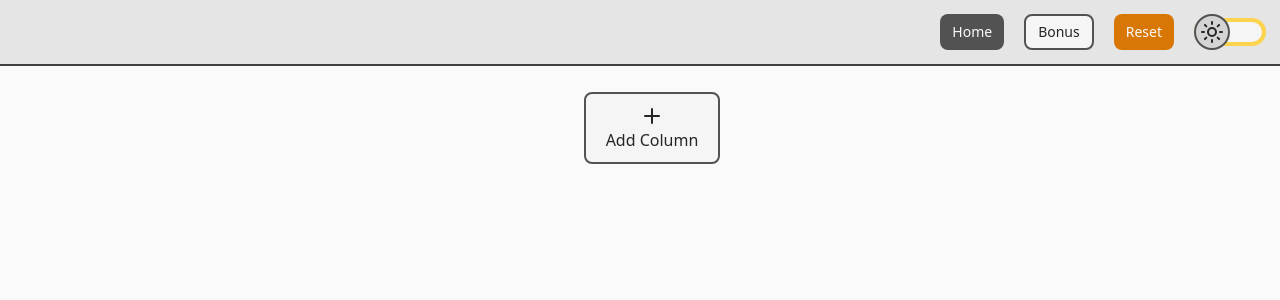
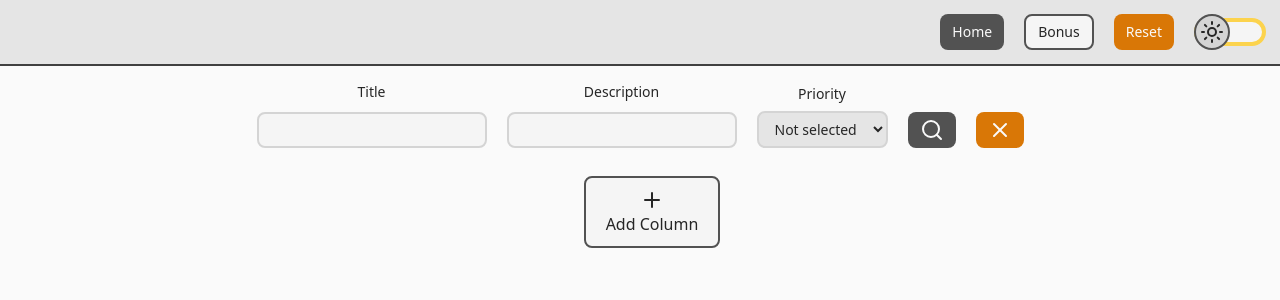
Before and after one commit to JoG655/KanbanBoard, a React (Vite) app: page /bonus in a window 1280 px wide. Both pictures are taken after a click on the button "Home". Shown: the top 300 px of the page. Built offline with nearby package versions, Linux system fonts and the light colour scheme.

Commit message:
Search and layout done

```diff
--- a/src/layouts/home/EditTask.tsx
+++ b/src/layouts/home/EditTask.tsx
@@ -20,7 +20,7 @@ export function EditTask() {
       draggable="true"
       onDragStart={handleDragStart}
     >
-      <h4 className="text-md max-h-10 text-balance">{title}</h4>
+      <h4 className="max-h-10 text-balance text-base">{title}</h4>
       <div className="flex">
         <p className="text-sm">
           {subtasks.length
--- a/src/layouts/home/Task.tsx
+++ b/src/layouts/home/Task.tsx
@@ -2,6 +2,7 @@ import { type TaskType } from "../../types/boardType";
 import { useBoardStore } from "../../stores/boardStore";
 import { useDragStore } from "../../stores/dragStore";
 import { type DragEvent } from "react";
+import { elementTransition } from "../../utils/elementTransition";
 import { twMerge } from "tailwind-merge";
 import { Button } from "../../components/Button";
 import { Edit, List, Trash } from "lucide-react";
@@ -51,7 +52,9 @@ export function Task({
   }
 
   function handleOnClickDelete() {
+    elementTransition(() => {
       deleteTask(columnId, id);
+    });
   }
 
   return (
@@ -59,6 +62,7 @@ export function Task({
       className={twMerge(
         "rounded-md bg-primary-300 p-2 shadow-md dark:bg-primary-600",
         isDragEnabled ? "cursor-grab" : null,
+        isDragEnabled &&
           dragData.variant === "task" &&
           dragData.columnId === columnId &&
           dragData.taskId === id
@@ -71,13 +75,16 @@ export function Task({
       draggable={isDragEnabled}
       onDragStart={handleDragStart}
     >
-      <h4 className="text-md max-h-10 text-balance">{title}</h4>
-      <div className="flex">
+      <h4 className="overflow-hidden text-balance break-words text-base">
+        {title}
+      </h4>
+      <div className="flex items-baseline justify-between">
         <p className="text-sm">
           {subtasks.length
             ? `${subtasksCompleted} / ${subtasks.length} subtasks`
             : "No subtasks"}
         </p>
+        <div className="flex items-center">
           <Button
             styleVariant={"outline"}
             styleSize={"sm"}
@@ -104,5 +111,6 @@ export function Task({
           </Button>
         </div>
       </div>
+    </div>
   );
 }
--- a/src/pages/Board.tsx
+++ b/src/pages/Board.tsx
@@ -1,21 +1,162 @@
+import { type TaskPriorityType } from "../types/boardType";
+import { type EntriesType } from "../types/utility";
 import { useBoardStore } from "../stores/boardStore";
+import { useState, useMemo, type FormEvent } from "react";
+import { useDragStore } from "../stores/dragStore";
+import { Input } from "../components/Input";
+import { Select } from "../components/Select";
+import { Button } from "../components/Button";
+import { Search, X, Plus } from "lucide-react";
 import { DropArea } from "../layouts/home/DropArea";
 import { Fragment } from "react/jsx-runtime";
 import { Column } from "../layouts/home/Column";
-import { Button } from "../components/Button";
-import { Plus } from "lucide-react";
+
+const SEARCH_TITLE_NAME = "title";
+
+const SEARCH_DESCRIPTION_NAME = "description";
+
+const SEARCH_PRIORITY_NAME = "priority";
+
+type SearchPriorityType = TaskPriorityType | "Not selected";
+
+const SEARCH_PRIORITY_OPTIONS: Record<SearchPriorityType, string> = {
+  "Not selected": "Not selected",
+  "Very low": "Very low",
+  Low: "Low",
+  Medium: "Medium",
+  High: "High",
+  "Very high": "Very high",
+};
+
+const DEFAULT_SEARCH_KEYS = {
+  title: "",
+  description: "",
+  priority: "Not selected",
+};
+
+type FormSearchKeysType = Record<
+  keyof typeof DEFAULT_SEARCH_KEYS,
+  string | undefined
+>;
+
+function checkSearchKeysDefaults(searchKeys: FormSearchKeysType) {
+  const entries = Object.entries(searchKeys) as EntriesType<FormSearchKeysType>;
+
+  return entries.every(
+    ([key, value]) => value === undefined || value === DEFAULT_SEARCH_KEYS[key],
+  );
+}
 
 export function Board() {
   const { columns, addColumn } = useBoardStore();
+
+  const { setIsDragEnabled } = useDragStore();
+
+  const [searchKeys, setSearchKeys] = useState(DEFAULT_SEARCH_KEYS);
+
+  const filteredColumns = useMemo(() => {
+    if (checkSearchKeysDefaults(searchKeys)) return columns;
+
+    return columns
+      .map((column) => {
+        const filteredTasks = column.tasks.filter((task) => {
+          return (
+            (!searchKeys.title ||
+              task.title
+                .toLowerCase()
+                .includes(searchKeys.title.toLowerCase())) &&
+            (!searchKeys.description ||
+              task.description
+                .toLowerCase()
+                .includes(searchKeys.description.toLowerCase())) &&
+            (searchKeys.priority === "Not selected" ||
+              task.priority === searchKeys.priority)
+          );
+        });
+
+        return {
+          ...column,
+          tasks: filteredTasks,
+        };
+      })
+      .filter((column) => column.tasks.length > 0);
+  }, [columns, searchKeys]);
+
+  function handleOnSubmitSearch(e: FormEvent<HTMLFormElement>) {
+    e.preventDefault();
+
+    const formData = new FormData(e.target as HTMLFormElement);
+
+    const searchKeys: FormSearchKeysType = {
+      title: formData.get(SEARCH_TITLE_NAME)?.toString().trim(),
+      description: formData.get(SEARCH_DESCRIPTION_NAME)?.toString().trim(),
+      priority: formData.get(SEARCH_PRIORITY_NAME)?.toString(),
+    };
+
+    setIsDragEnabled(checkSearchKeysDefaults(searchKeys));
+
+    setSearchKeys({
+      title: searchKeys.title ? searchKeys.title : DEFAULT_SEARCH_KEYS.title,
+      description: searchKeys.description
+        ? searchKeys.description
+        : DEFAULT_SEARCH_KEYS.description,
+      priority: searchKeys.priority
+        ? (searchKeys.priority as SearchPriorityType)
+        : DEFAULT_SEARCH_KEYS.priority,
+    });
+  }
+
+  function handleOnResetSearch() {
+    setIsDragEnabled(true);
+
+    setSearchKeys(DEFAULT_SEARCH_KEYS);
+  }
 
   function handleOnClickAdd() {
     addColumn();
   }
 
   return (
-    <div className="scrollbar-hidden flex max-h-[85dvh] max-w-full snap-x snap-mandatory gap-2 overflow-auto scroll-smooth">
+    <>
+      <form
+        className="flex flex-wrap items-end justify-evenly px-6"
+        onSubmit={handleOnSubmitSearch}
+        onReset={handleOnResetSearch}
+      >
+        <Input
+          styleStack={true}
+          name={SEARCH_TITLE_NAME}
+          defaultValue={DEFAULT_SEARCH_KEYS.title}
+        >
+          Title
+        </Input>
+        <Input
+          styleStack={true}
+          name={SEARCH_DESCRIPTION_NAME}
+          defaultValue={DEFAULT_SEARCH_KEYS.description}
+        >
+          Description
+        </Input>
+        <Select
+          styleStack={true}
+          name={SEARCH_PRIORITY_NAME}
+          defaultValue={DEFAULT_SEARCH_KEYS.priority}
+          options={SEARCH_PRIORITY_OPTIONS}
+        >
+          Priority
+        </Select>
+        <div className="flex items-center">
+          <Button type="submit">
+            <Search />
+          </Button>
+          <Button styleVariant="secondary" type="reset">
+            <X />
+          </Button>
+        </div>
+      </form>
+      <div className="scrollbar-hidden flex max-h-[70dvh] max-w-full snap-x snap-mandatory gap-2 overflow-auto scroll-smooth p-2 md:max-h-[75dvh] lg:max-h-[80dvh]">
         <DropArea variant="column" columnIndex={0} />
-      {columns.map((column, index) => (
+        {filteredColumns.map((column, index) => (
           <Fragment key={column.id}>
             <Column
               id={column.id}
@@ -36,5 +177,6 @@ export function Board() {
           <span>Add Column</span>
         </Button>
       </div>
+    </>
   );
 }
--- a/src/styles/buttonStyle.ts
+++ b/src/styles/buttonStyle.ts
@@ -68,8 +68,8 @@ export const buttonStyle = cva(
       styleSize: {
         sm: ["min-h-8", "px-2", "py-1", "text-sm"],
         md: ["min-h-9", "px-3", "py-1.5", "text-sm"],
-        lg: ["min-h-10", "px-4", "py-2", "text-md"],
-        xl: ["min-h-11", "px-5", "py-2.5", "text-md"],
+        lg: ["min-h-10", "px-4", "py-2", "text-base"],
+        xl: ["min-h-11", "px-5", "py-2.5", "text-base"],
       },
       styleType: {
         default: "",
--- a/src/styles/inputStyle.ts
+++ b/src/styles/inputStyle.ts
@@ -45,8 +45,8 @@ export const inputStyle = cva(
       styleSize: {
         sm: ["min-h-8", "px-2", "py-1", "text-sm"],
         md: ["min-h-9", "px-3", "py-1.5", "text-sm"],
-        lg: ["min-h-10", "px-4", "py-2", "text-md"],
-        xl: ["min-h-11", "px-5", "py-2.5", "text-md"],
+        lg: ["min-h-10", "px-4", "py-2", "text-base"],
+        xl: ["min-h-11", "px-5", "py-2.5", "text-base"],
       },
     },
     defaultVariants: {
@@ -69,8 +69,8 @@ export const labelStyle = cva(
       styleSize: {
         sm: "text-sm",
         md: "text-sm",
-        lg: "text-md",
-        xl: "text-md",
+        lg: "text-base",
+        xl: "text-base",
       },
       styleStack: {
         false: "",
--- a/src/styles/selectStyle.ts
+++ b/src/styles/selectStyle.ts
@@ -45,8 +45,8 @@ export const selectStyle = cva(
       styleSize: {
         sm: ["min-h-8", "px-2", "py-1", "text-sm"],
         md: ["min-h-9", "px-3", "py-1.5", "text-sm"],
-        lg: ["min-h-10", "px-4", "py-2", "text-md"],
-        xl: ["min-h-11", "px-5", "py-2.5", "text-md"],
+        lg: ["min-h-10", "px-4", "py-2", "text-base"],
+        xl: ["min-h-11", "px-5", "py-2.5", "text-base"],
       },
     },
     defaultVariants: {
@@ -69,8 +69,8 @@ export const labelStyle = cva(
       styleSize: {
         sm: "text-sm",
         md: "text-sm",
-        lg: "text-md",
-        xl: "text-md",
+        lg: "text-base",
+        xl: "text-base",
       },
       styleStack: {
         false: "",
--- a/src/styles/switchStyle.ts
+++ b/src/styles/switchStyle.ts
@@ -110,8 +110,8 @@ export const labelStyle = cva(
       styleSize: {
         sm: "text-sm",
         md: "text-sm",
-        lg: "text-md",
-        xl: "text-md",
+        lg: "text-base",
+        xl: "text-base",
       },
       styleStack: {
         false: "",
--- a/src/types/boardType.ts
+++ b/src/types/boardType.ts
@@ -4,12 +4,19 @@ export type ColumnType = {
   tasks: TaskType[];
 };
 
+export type TaskPriorityType =
+  | "Very low"
+  | "Low"
+  | "Medium"
+  | "High"
+  | "Very high";
+
 export type TaskType = {
   id: string;
   columnId: string;
   title: string;
   description: string;
-  priority: "Very Low" | "Low" | "Medium" | "High" | "Very High";
+  priority: TaskPriorityType;
   subtasks: SubtaskType[];
 };
 
--- /dev/null
+++ b/src/types/utility.ts
@@ -0,0 +1,5 @@
+export type EntryType<T> = {
+  [K in keyof T]: [K, T[K]];
+}[keyof T];
+
+export type EntriesType<T> = EntryType<T>[];
```
Also changed, not shown: src/layouts/home/Column.tsx (+40 -7 lines). Lines whose indentation alone changed are shown as unchanged.
